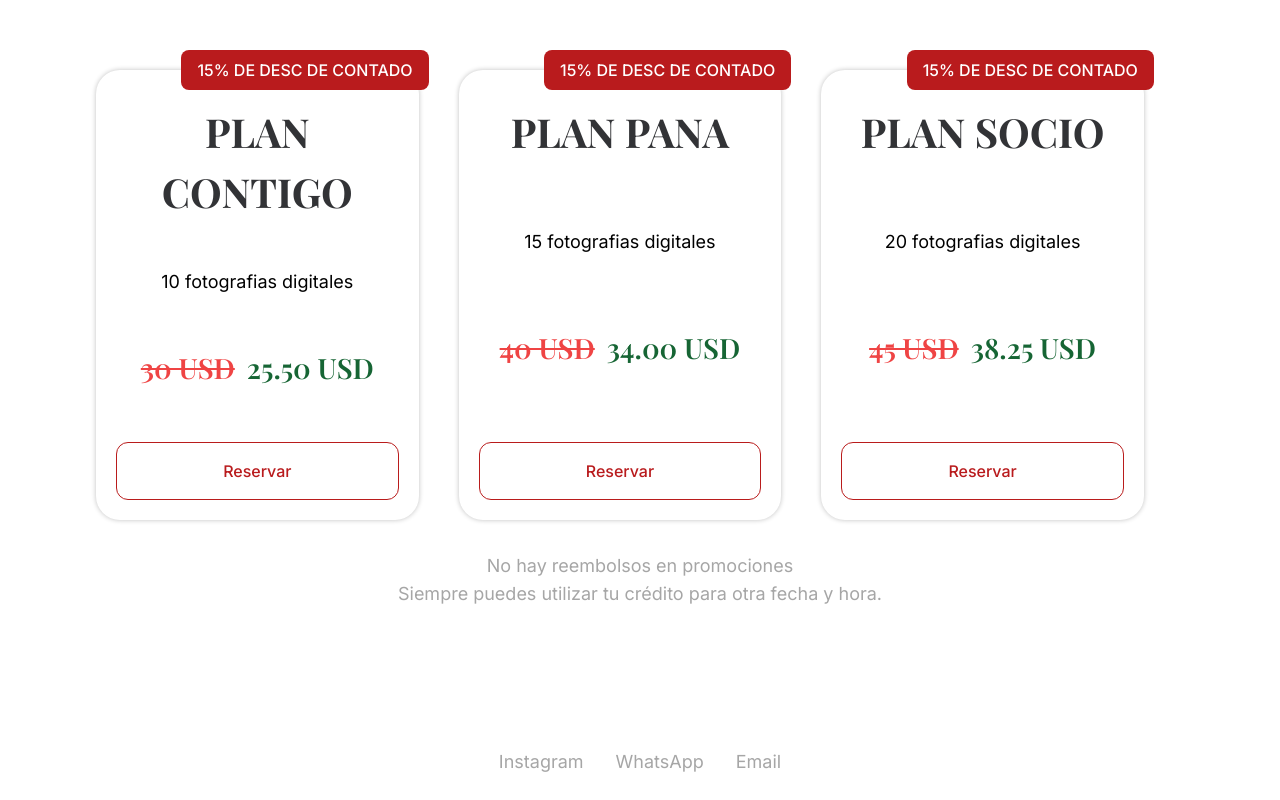
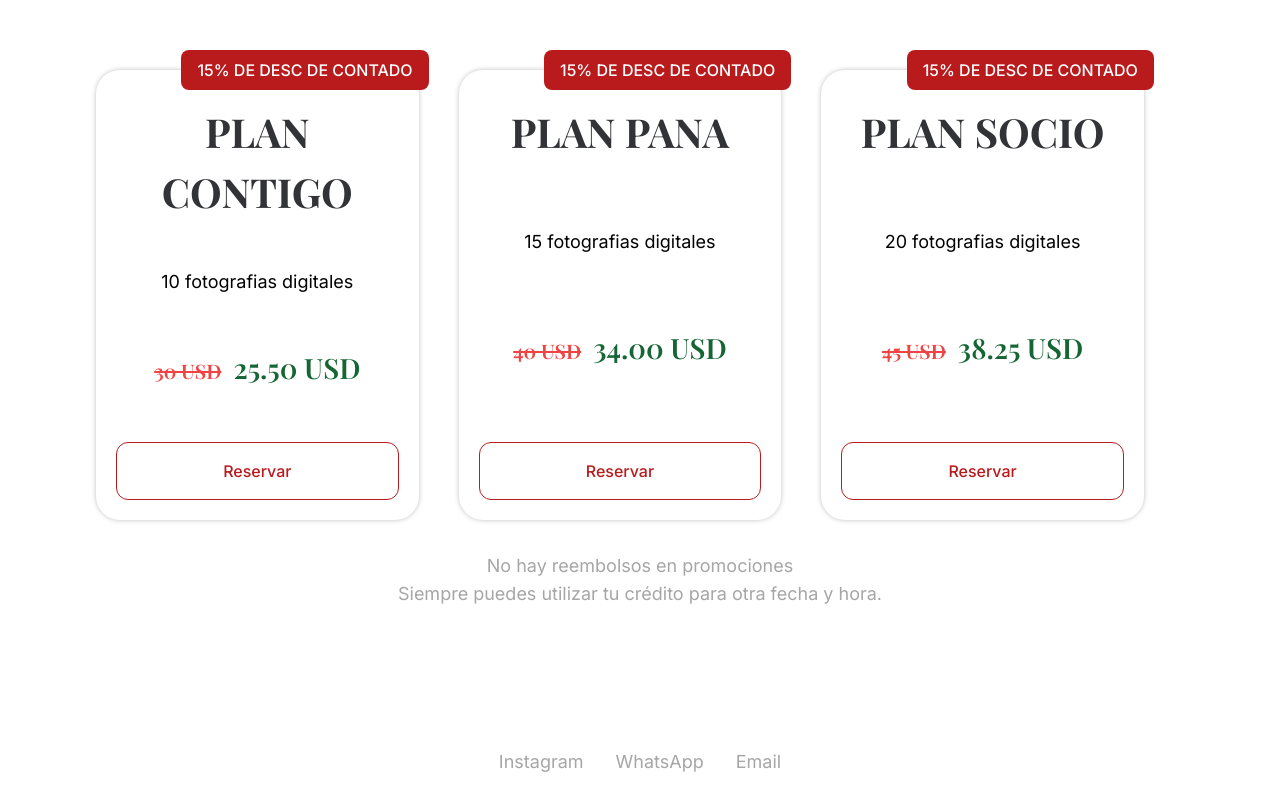
Before and after one commit to evacvargas/soyevaph, a Next.js app: page /shoots/entrepreneurs in a window 1280 px wide. Shown: the part 1119-1919 px from the top of the page. Built offline with nearby package versions, Linux system fonts and the light colour scheme; a web font is replaced by a local one; what tailwind-clip-path would draw is missing.

Commit message:
fix size in promos

```diff
--- a/src/components/Ticket.jsx
+++ b/src/components/Ticket.jsx
@@ -56,7 +56,7 @@ const Ticket = ({ item, onClick }) => {
       </ul>
       <div className={`${titleFont.className} my-[30px] text-[28px] font-semibold`}>
         {item.promotion && !item.presale && (
-          <span className="text-red-500 line-through mr-3">{item.cost}</span>
+          <span className="text-red-500 line-through mr-3 text-xl">{item.cost}</span>
         )}
         {item.presale && (
           <span className="text-red-500 line-through mr-3 text-xl">{item.cost}</span>
```
